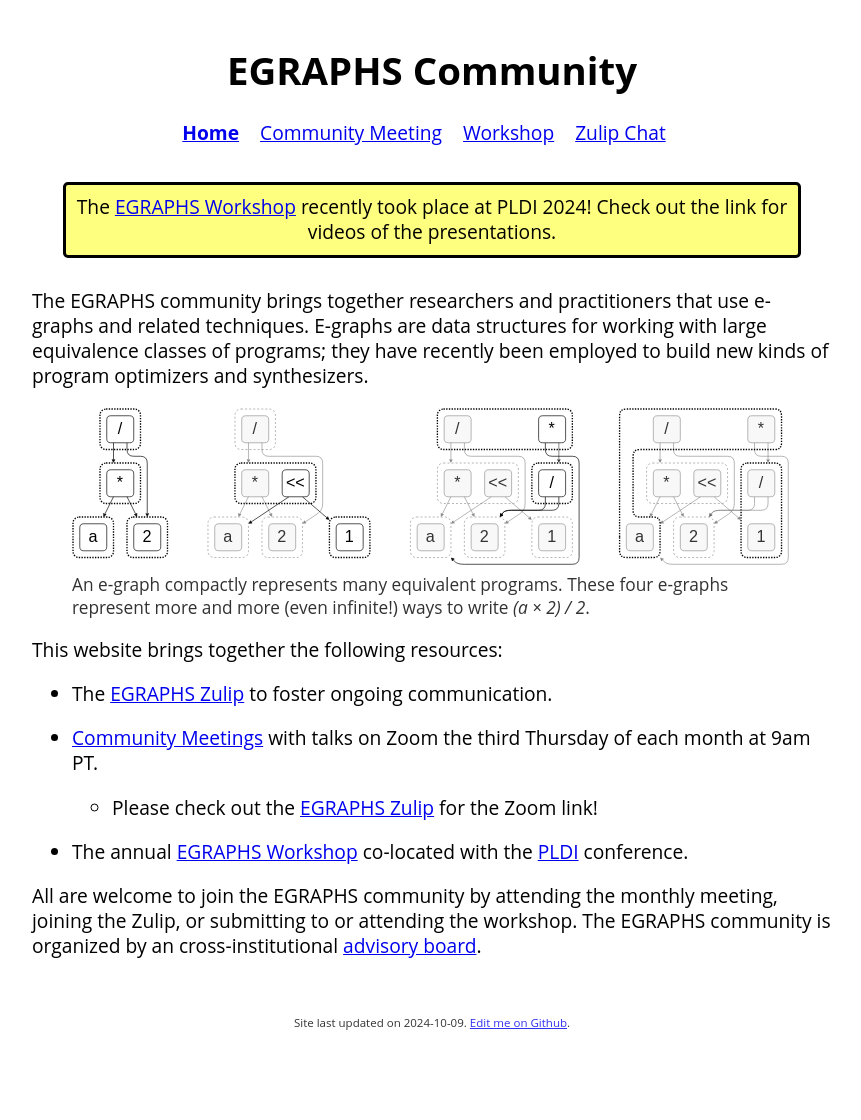
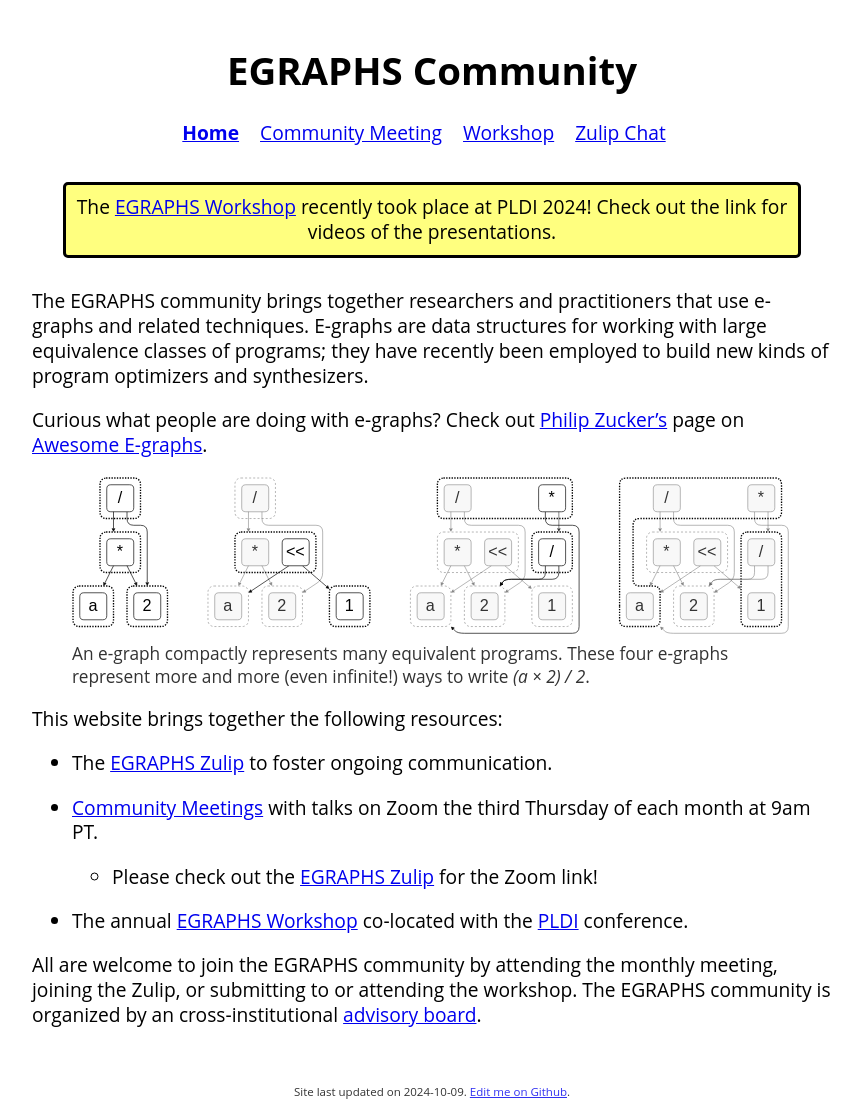
Before and after one commit to egraphs-community/egraphs-community.github.io, a Jekyll site: the page built from index.md, in a window 1280 px wide. Shown: the whole page, without its empty margins (208-1069 px from the left). Built offline with Jekyll 4.4.1, drawn with Linux system fonts in a browser that asks for light colours; before the commit the page ends 1051 px from its top, so only the background shows below that.

Commit message:
Link to awesome e-graphs

```diff
--- a/index.md
+++ b/index.md
@@ -8,6 +8,9 @@ E-graphs are data structures for
  working with large equivalence classes of programs;
  they have recently been employed to build new kinds of
  program optimizers and synthesizers.
+
+Curious what people are doing with e-graphs?
+Check out [Philip Zucker's](https://www.philipzucker.com/) page on [Awesome E-graphs](https://github.com/philzook58/awesome-egraphs).
 
 <figure>
     <img style="width: 100%;" src="/assets/4-egraphs.svg">
```
